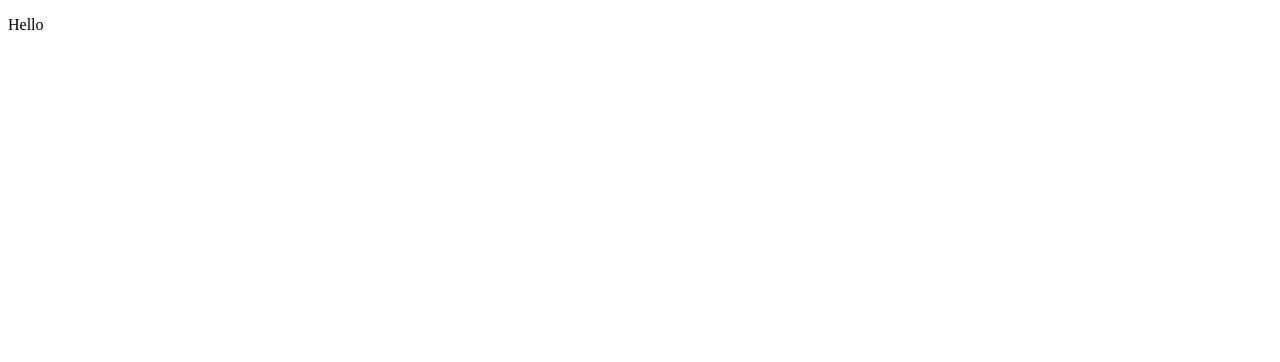
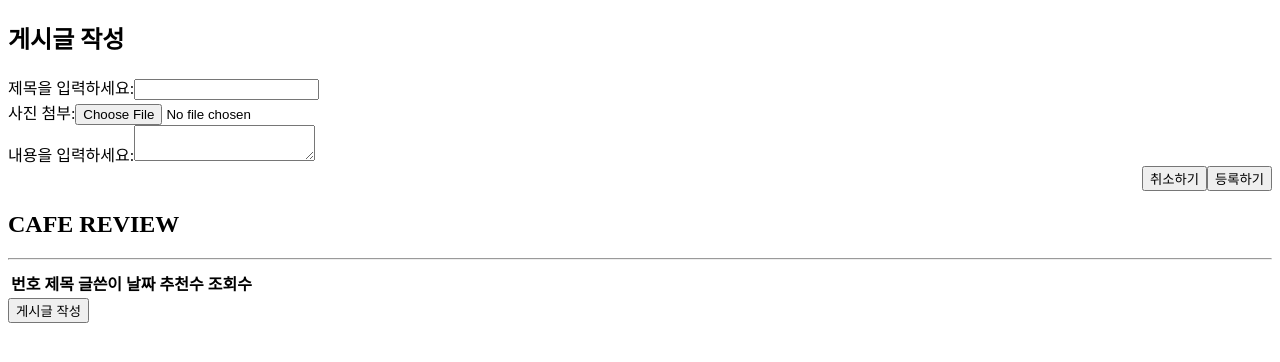
Before and after one commit to Seol-and-children/byeolbyeol-coffee-frontend, a React (Create React App) app: page / in a window 1280 px wide. Shown: the top 362 px of the page. Built offline with nearby package versions, Linux system fonts and the light colour scheme.

Commit message:
23112301 커밋

```diff
--- a/package.json
+++ b/package.json
@@ -6,6 +6,7 @@
     "@testing-library/jest-dom": "^5.17.0",
     "@testing-library/react": "^13.4.0",
     "@testing-library/user-event": "^13.5.0",
+    "node": "^21.1.0",
     "react": "^18.2.0",
     "react-dom": "^18.2.0",
     "react-router-dom": "^6.19.0",
--- a/src/App.js
+++ b/src/App.js
@@ -1,8 +1,17 @@
-function App() {
+// App.js
+import React from 'react';
+import { BrowserRouter as Router, Route, Routes } from 'react-router-dom';
+import Home from './pages/Home';
+
+const App = () => {
   return (
-    <>
-      <p>Hello</p>
-    </>
+    <Router>
+      <Routes>
+        <Route path="/" element={<Home />} />
+        {/* Add more routes as needed */}
+      </Routes>
+    </Router>
   );
-}
+};
+
 export default App;
--- /dev/null
+++ b/src/components/ReviewForm.js
@@ -0,0 +1,61 @@
+// ReviewForm.js
+import React, { useState } from 'react';
+
+const ReviewForm = ({ onSubmit, onCancel }) => {
+  const [title, setTitle] = useState('');
+  const [content, setContent] = useState('');
+
+  const handleTitleChange = (e) => {
+    setTitle(e.target.value);
+  };
+
+  const handleContentChange = (e) => {
+    setContent(e.target.value);
+  };
+
+  const handleSubmit = (e) => {
+    e.preventDefault();
+    // 여기에서 실제로 서버에 리뷰를 등록하는 등의 동작을 수행할 수 있습니다.
+    onSubmit({ title, content });
+    setTitle('');
+    setContent('');
+  };
+
+  return (
+    <div>
+      <h2>게시글 작성</h2>
+      <form onSubmit={handleSubmit}>
+        <div>
+          <label htmlFor="title">제목을 입력하세요:</label>
+          <input
+            type="text"
+            id="title"
+            value={title}
+            onChange={handleTitleChange}
+          />
+        </div>
+        <div>
+          {/* 사진을 첨부하는 부분 (버튼 또는 파일 업로드 컴포넌트 등을 추가) */}
+          <label htmlFor="photo">사진 첨부:</label>
+          <input type="file" id="photo" accept="image/*" />
+        </div>
+        <div>
+          <label htmlFor="content">내용을 입력하세요:</label>
+          <textarea
+            id="content"
+            value={content}
+            onChange={handleContentChange}
+          />
+        </div>
+        <div style={{ display: 'flex', justifyContent: 'flex-end' }}>
+          <button type="button" onClick={onCancel}>
+            취소하기
+          </button>
+          <button type="submit">등록하기</button>
+        </div>
+      </form>
+    </div>
+  );
+};
+
+export default ReviewForm;
--- /dev/null
+++ b/src/components/ReviewList.js
@@ -0,0 +1,61 @@
+// ReviewList.js
+import React, { useState } from 'react';
+
+const ReviewList = ({ reviews }) => {
+  // 상태 추가
+  const [currentPage, setCurrentPage] = useState(1);
+
+  // 최신순으로 정렬
+  const sortedReviews = reviews.sort((a, b) => b.date - a.date);
+
+  // 페이지당 리뷰 개수
+  const reviewsPerPage = 15;
+
+  // 현재 페이지에 해당하는 리뷰들을 추출
+  const startIndex = (currentPage - 1) * reviewsPerPage;
+  const endIndex = startIndex + reviewsPerPage;
+  const currentReviews = sortedReviews.slice(startIndex, endIndex);
+
+  return (
+    <div>
+      <h2>CAFE REVIEW</h2>
+      <hr />
+      <table>
+        <thead>
+          <tr>
+            <th>번호</th>
+            <th>제목</th>
+            <th>글쓴이</th>
+            <th>날짜</th>
+            <th>추천수</th>
+            <th>조회수</th>
+          </tr>
+        </thead>
+        <tbody>
+          {currentReviews.map((review, index) => (
+            <tr key={index}>
+              <td>{index}</td>
+              <td>{review.title}</td>
+              <td>{review.author}</td>
+              <td>{review.date}</td>
+              <td>{review.likes}</td>
+              <td>{review.views}</td>
+            </tr>
+          ))}
+        </tbody>
+      </table>
+      <div>
+        {[...Array(Math.ceil(sortedReviews.length / reviewsPerPage)).keys()].map((page) => (
+          <span key={page} onClick={() => setCurrentPage(page + 1)}>
+            {page + 1}
+          </span>
+        ))}
+      </div>
+      <div className="write-review-button">
+        <button>게시글 작성</button>
+      </div>
+    </div>
+  );
+};
+
+export default ReviewList;
--- a/src/index.js
+++ b/src/index.js
@@ -1,4 +1,11 @@
-import ReactDOM from "react-dom/client";
-import App from "./App";
-const root = ReactDOM.createRoot(document.getElementById("root"));
-root.render(<App />);
+// index.js
+import React from 'react';
+import ReactDOM from 'react-dom';
+import App from './App';
+
+ReactDOM.render(
+  <React.StrictMode>
+    <App />
+  </React.StrictMode>,
+  document.getElementById('root')
+);
--- /dev/null
+++ b/src/pages/Home.js
@@ -0,0 +1,21 @@
+// Home.js
+import React, { useState } from 'react';
+import ReviewList from '../components/ReviewList';
+import ReviewForm from '../components/ReviewForm';
+
+const Home = () => {
+  const [reviews, setReviews] = useState([]);
+
+  const addReview = (newReview) => {
+    setReviews([...reviews, { ...newReview, id: Date.now() }]);
+  };
+
+  return (
+    <div>
+      <ReviewForm onSubmit={addReview} />
+      <ReviewList reviews={reviews} />
+    </div>
+  );
+};
+
+export default Home;
```
Also changed, not shown: src/components/ReviewItem.js (added, +61 -0 lines), 1 other file (tests, documents, lock files or other folders).
